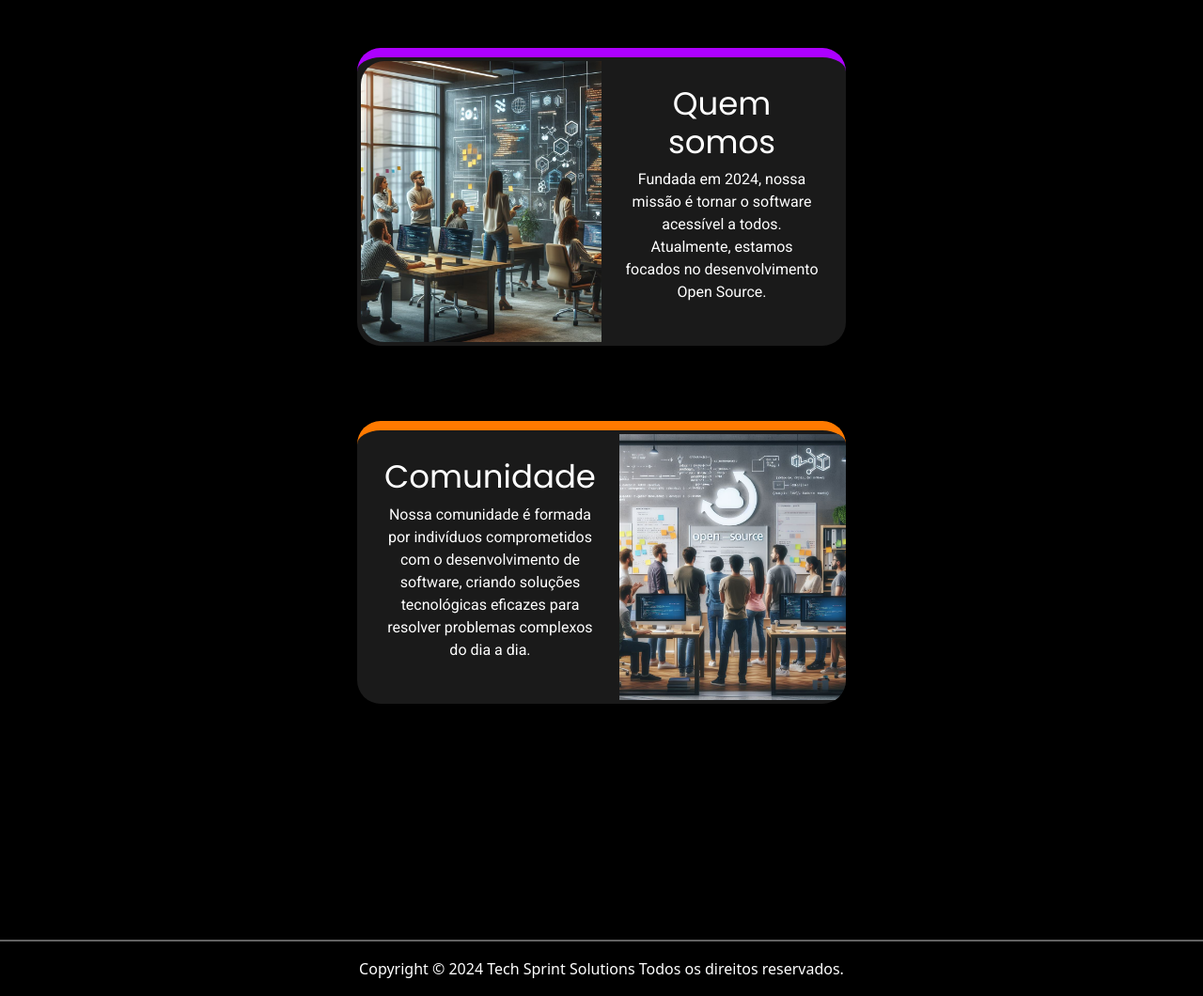
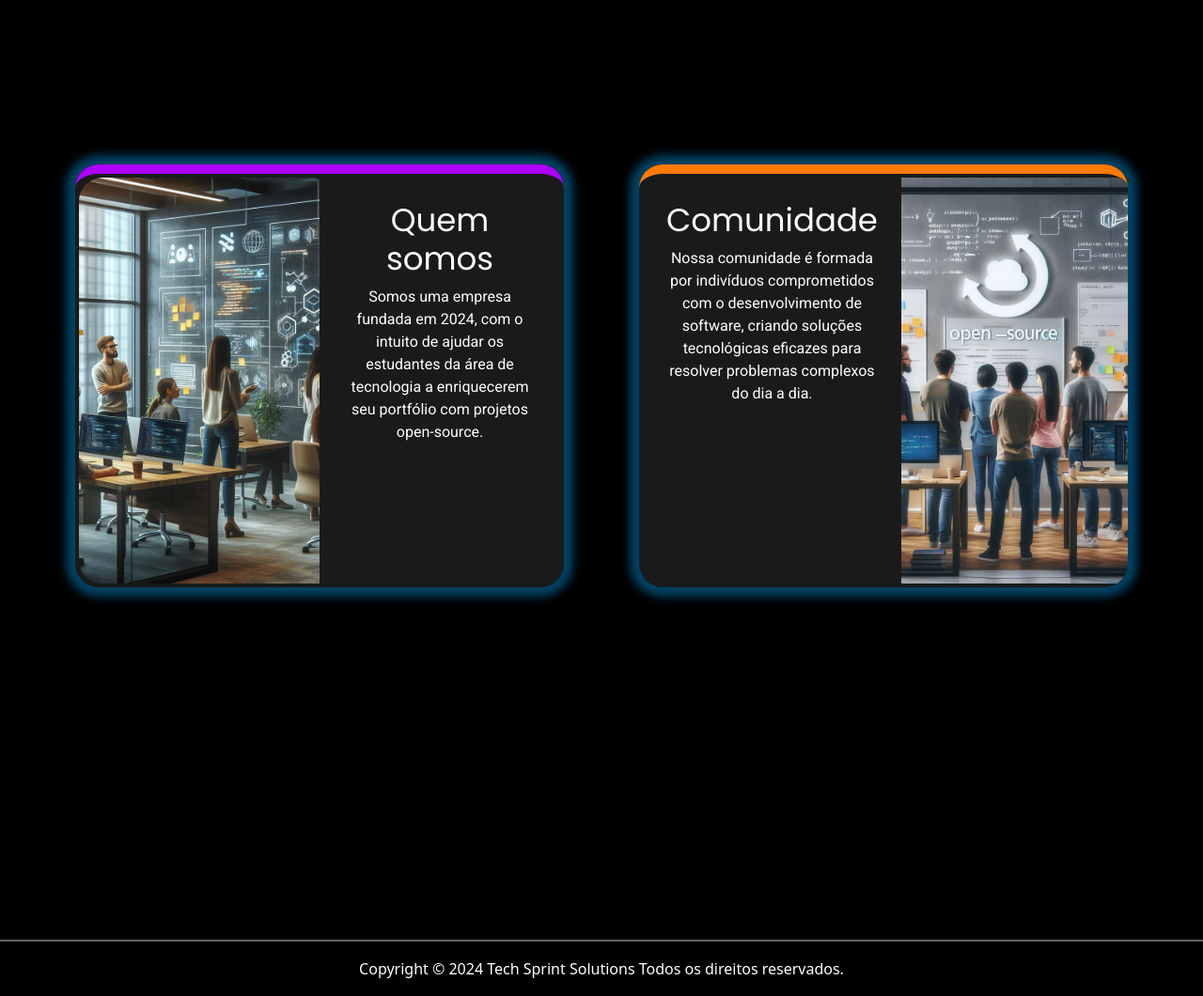
Before and after one commit to gabriel-varela/assessment2UVA, a PHP site: page /pages/sobre.php in a window 1280 px wide. Shown: the part 74-1134 px from the top of the page at 94% size. Run offline with PHP 8.4, Linux system fonts and the light colour scheme; some libraries are stand-ins or nearby versions; some web fonts are replaced.

Commit message:
sobre estructure and styles

```diff
--- a/assets/styles/index.css
+++ b/assets/styles/index.css
@@ -374,7 +374,6 @@ textarea {
 
 .content-box {
   display: flex;
-  flex-direction: column;
   justify-content: center;
   flex-wrap: wrap;
   gap: 5rem;
@@ -383,11 +382,11 @@ textarea {
 .content {
   display: flex;
   background-color: rgba(255, 255, 255, 0.1);
-  box-shadow: 0px 0px 10px 10px #0000002f;
+  box-shadow: #004265 0px 0px 10px 10px;
   backdrop-filter: blur(70px);
   text-align: center;
   width: 520px;
-  height: auto;
+  height: 450px;
   border-radius: 25px;
   overflow: hidden;
   padding: 4px;
@@ -514,7 +513,7 @@ h1 {
 .produtos {
   display: flex;
   justify-content: center;
-  align-items: center;
+  align-items: start;
   margin: 5rem 0;
   gap: 3.5rem;
   flex-wrap: wrap;
--- a/pages/sobre.php
+++ b/pages/sobre.php
@@ -50,8 +50,8 @@
             <img src="../assets/image/_76ac2d45-6500-4317-9742-e7fdf0f9d378.jpg" alt="">
             <div class="content-text">
               <h2>Quem somos</h2>
-              <p>Fundada em 2024, nossa missão é tornar o software acessível a todos. Atualmente, estamos focados no
-                desenvolvimento Open Source.</p>
+              <p>Somos uma empresa fundada em 2024, com o intuito de ajudar os estudantes da área de tecnologia a
+                enriquecerem seu portfólio com projetos open-source.</p>
             </div>
           </div>
           <div class="content">
```
